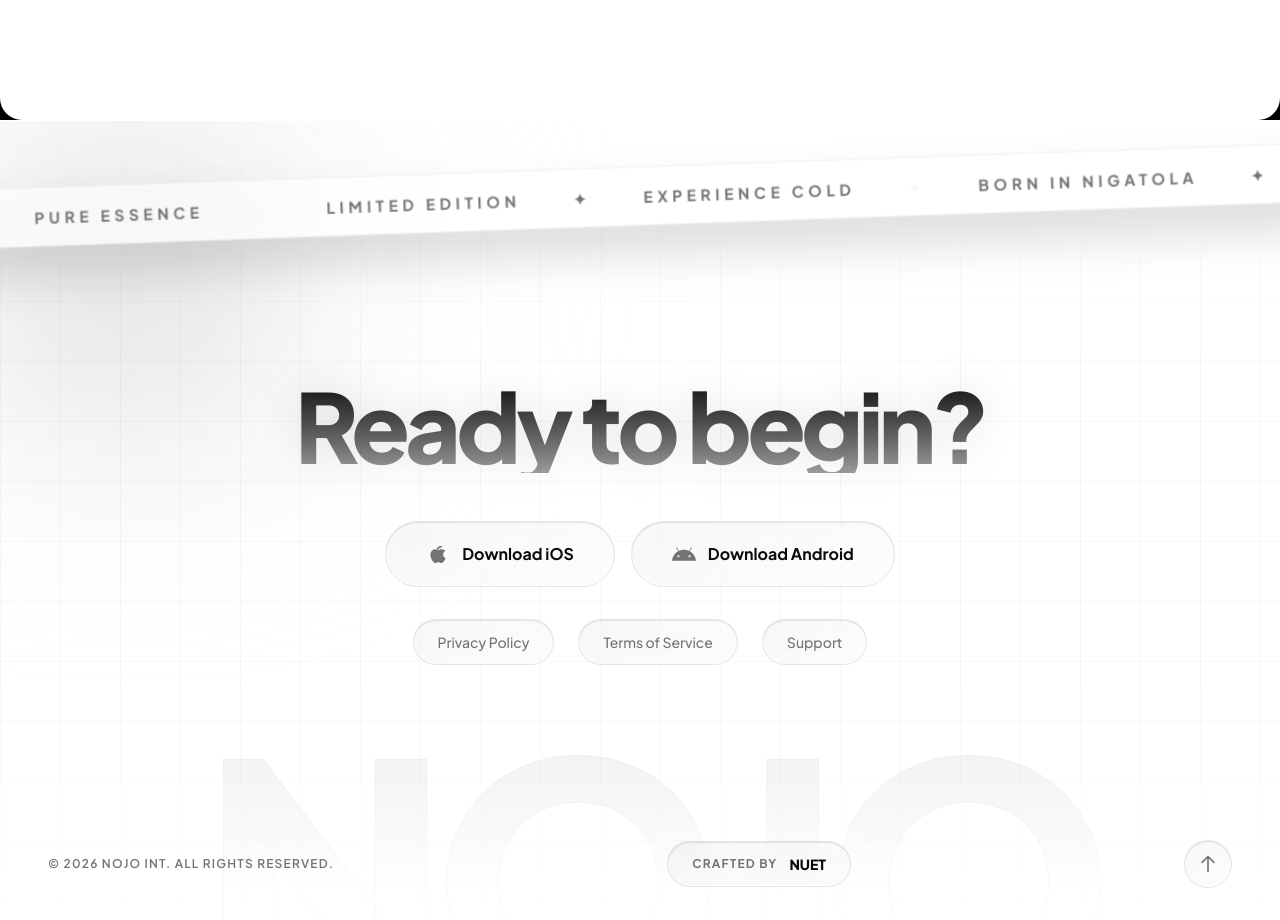
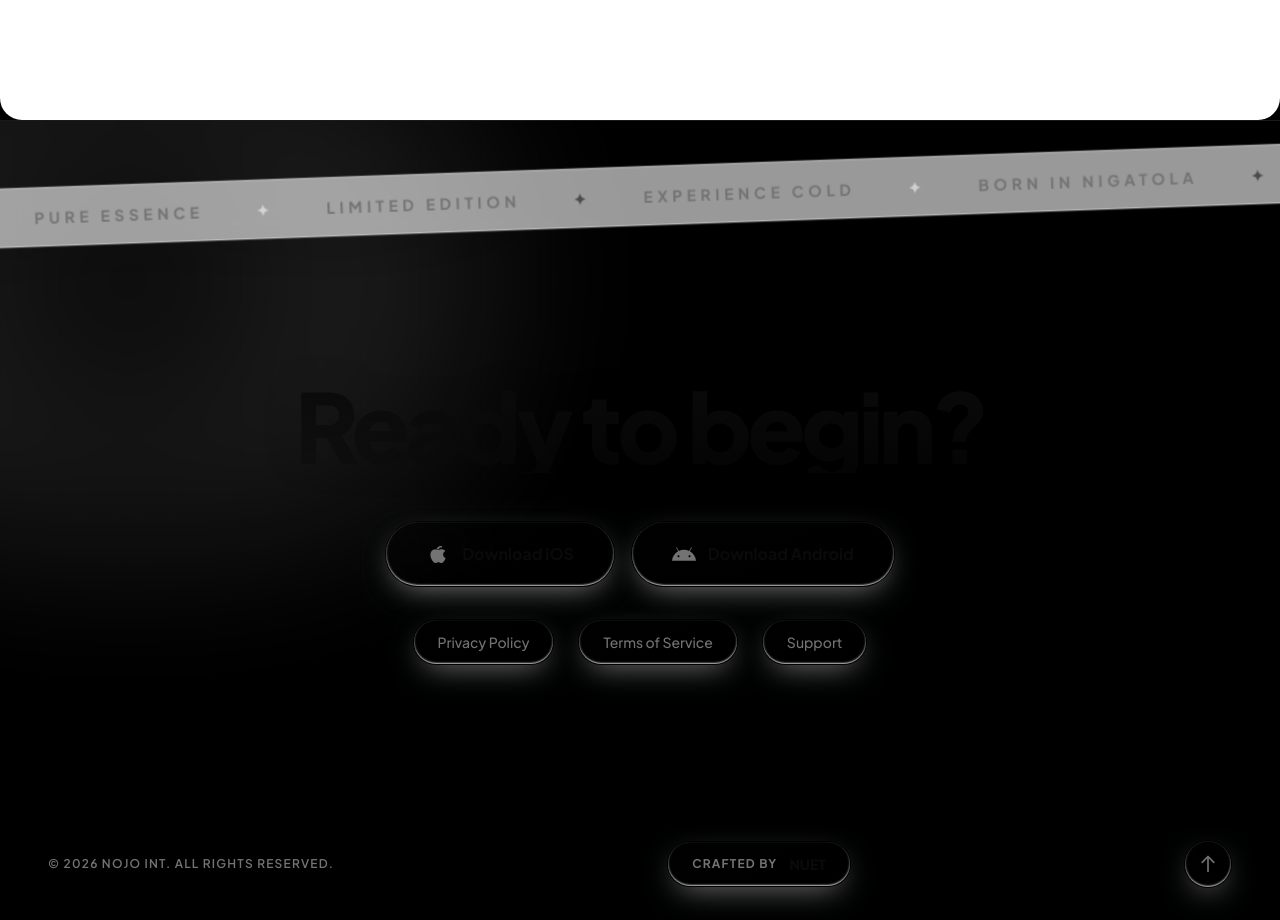
Before and after one commit to NreyEnBxy/nojo, a Next.js app: page /demo-footer in a window 1280 px wide. Shown: the part 840-1760 px from the top of the page. Built offline with nearby package versions, Linux system fonts and the light colour scheme.

Commit message:
style: set footer background to black and move giant text up

```diff
--- a/src/components/motion-footer.tsx
+++ b/src/components/motion-footer.tsx
@@ -256,7 +256,7 @@ export function CinematicFooter() {
 
       <footer
         ref={wrapperRef}
-        className="relative flex min-h-screen w-full flex-col justify-between overflow-hidden bg-background text-foreground cinematic-footer-wrapper z-10 border-t border-white/10"
+        className="relative flex min-h-screen w-full flex-col justify-between overflow-hidden bg-black text-white cinematic-footer-wrapper z-10 border-t border-white/10"
       >
 
         {/* Ambient Light & Grid Background */}
@@ -266,7 +266,7 @@ export function CinematicFooter() {
         {/* Giant background text */}
         <div
           ref={giantTextRef}
-          className="footer-giant-bg-text absolute -bottom-[5vh] left-1/2 -translate-x-1/2 whitespace-nowrap z-[-1] pointer-events-none select-none opacity-50"
+          className="footer-giant-bg-text absolute bottom-[15vh] left-1/2 -translate-x-1/2 whitespace-nowrap z-[-1] pointer-events-none select-none opacity-50"
         >
           NOJO
         </div>
```
